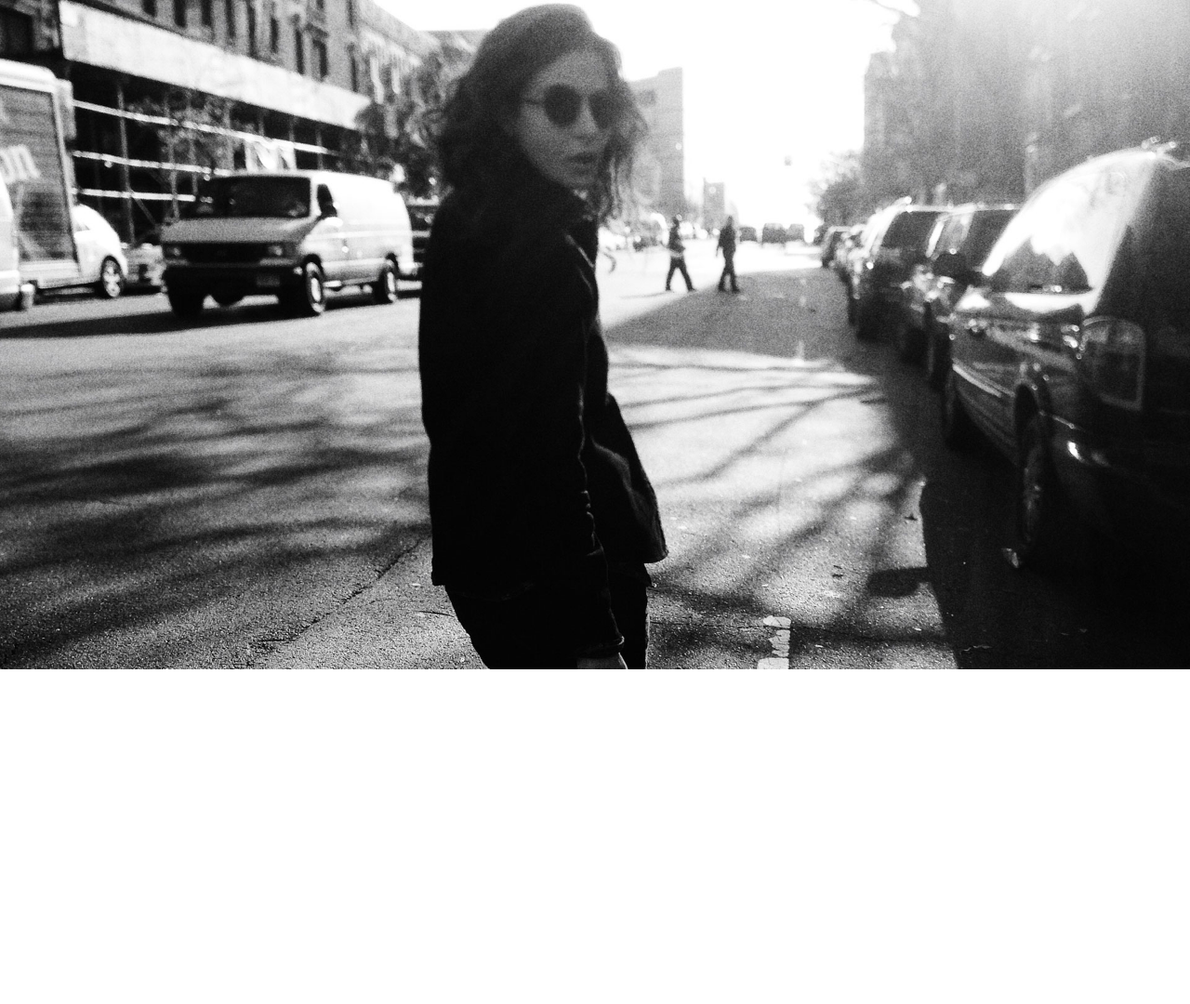
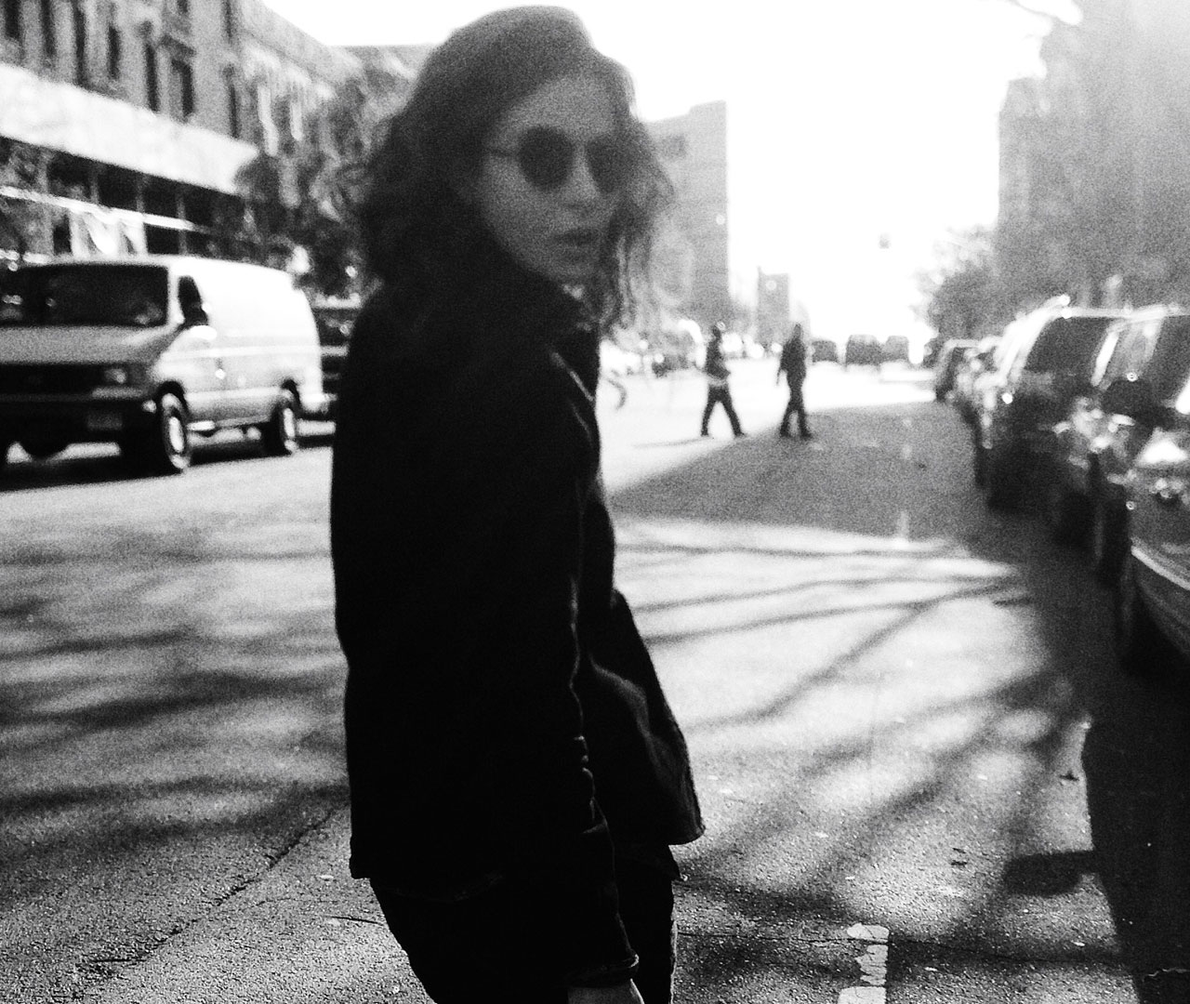
Before and after one commit to moizk/patrice-lighter, a plain HTML site: page index.html in a window 1280 px wide. Shown: the whole page at 93% size. Before the commit the page ends 800 px from the top, so only its background shows below. Drawn offline with Linux system fonts and the light colour scheme.

Commit message:
actually, it should be a background image

```diff
--- a/css/main.css
+++ b/css/main.css
@@ -1,5 +1,13 @@
-.img-responsive {
-  display: block;
-  max-width: 100%;
-  height: auto;
+div.container {
+  width: 100%;
+  height: 100%;
 }
+
+div.img-strip {
+  height: 1080px;
+  background-color: #000;
+  background-image: url(../img/cover.jpg);
+  background-repeat: no-repeat;
+  background-position: center;
+  background-size: cover;
+}
--- a/index.html
+++ b/index.html
@@ -9,7 +9,8 @@
     <link href="css/main.css" rel="stylesheet">
   </head>
   <body>
-    <img src="img/cover.jpg" class="img-responsive">
-
+    <div class="container">
+      <div class="img-strip"></div>
+    </div>
   </body>
 </html>
```
